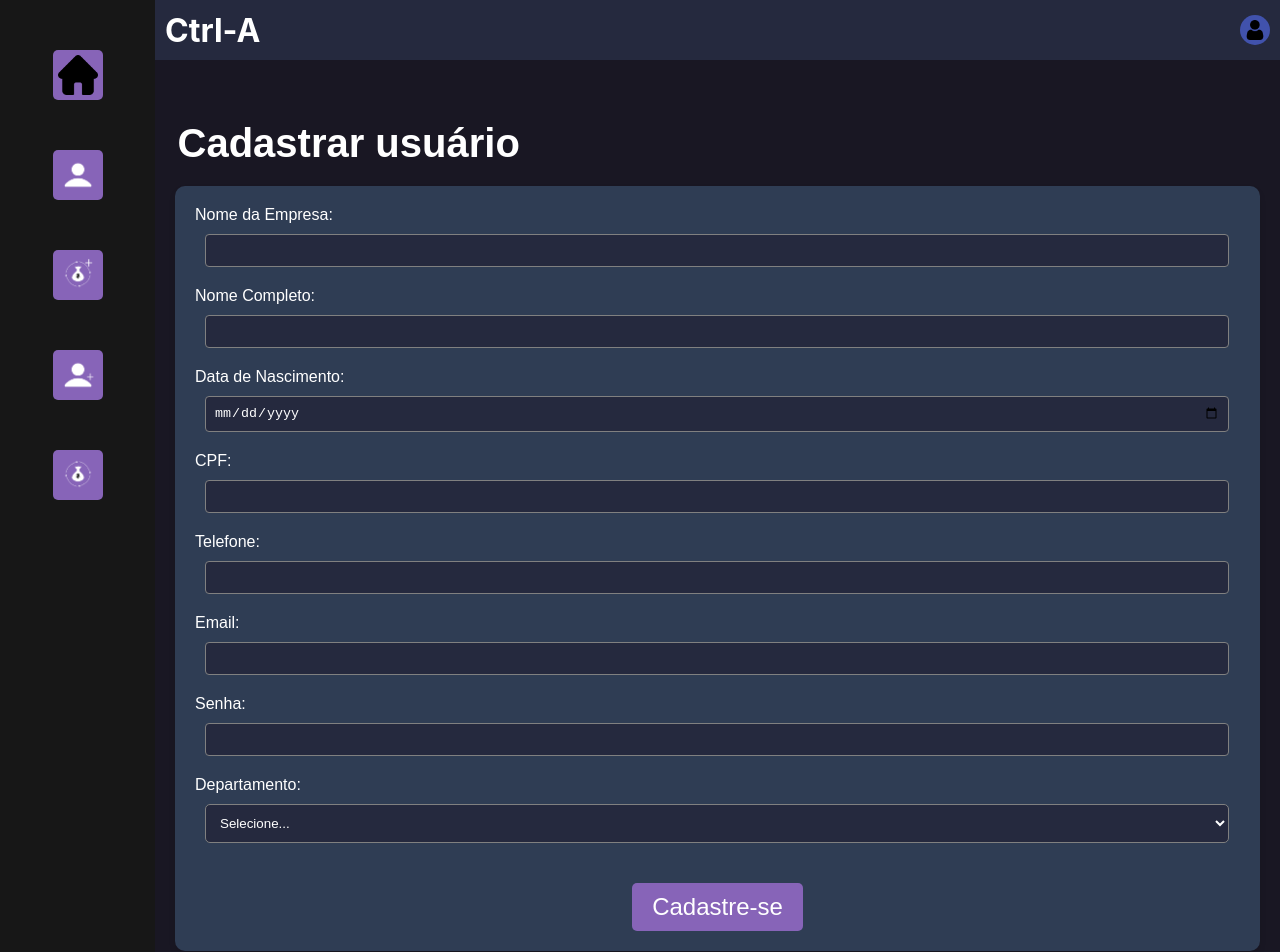
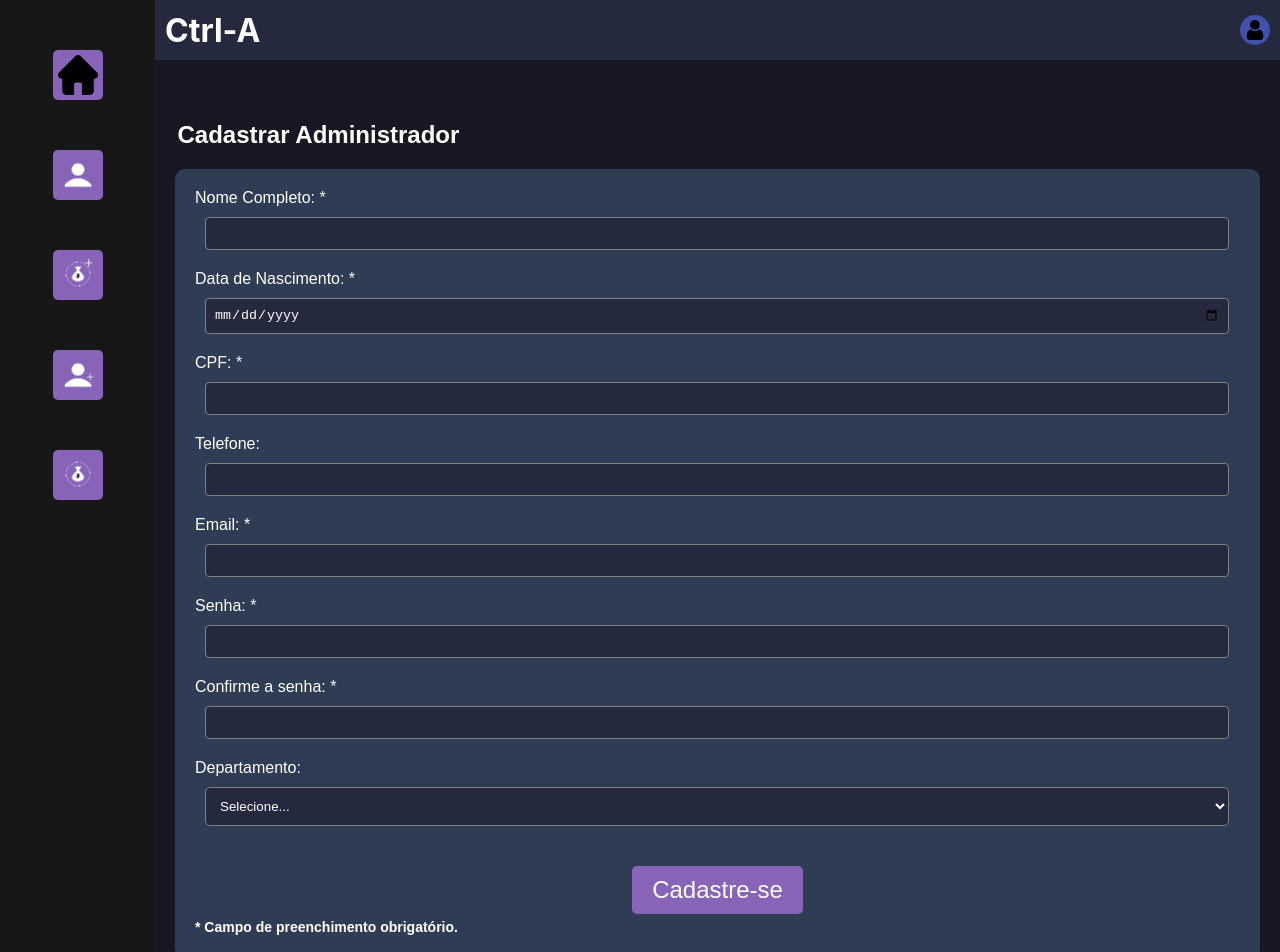
Before and after one commit to equipe-javali/API_3_FRONT, a React (Create React App) app in the folder ctrl-a/: page /CadastroUsuarioAdm in a window 1280 px wide. Shown: the top 952 px of the page. Built offline with nearby package versions, Linux system fonts and the light colour scheme.

Commit message:
17 - Ajustes no css do front do formulario de cadastro adm, adicao de preenchimento obrigatorio de alguns campos

```diff
--- a/ctrl-a/src/pages/cadastrarAdm.tsx
+++ b/ctrl-a/src/pages/cadastrarAdm.tsx
@@ -1,5 +1,5 @@
 import { FormEvent, useState } from "react";
-import './css/criarUsuario.css';
+import './css/cadastrarUsuarioAdm.css';
 
 export default function CriarUsuarioAdm() {
   const [nome, setNome] = useState('');
@@ -9,6 +9,7 @@ export default function CriarUsuarioAdm() {
   const [email, setEmail] = useState('');
   const [telefone, setTelefone] = useState('');
   const [senha, setSenha] = useState('');
+  const [confirmarSenha, setConfirmarSenha] = useState('');
   const [aviso, setAviso] = useState("")
 
   const handleNomeChange = (event: React.ChangeEvent<HTMLInputElement>) => {
@@ -39,9 +40,19 @@ export default function CriarUsuarioAdm() {
     setSenha(event.target.value);
   };
 
+  const handleConfirmarSenhaChange = (event: React.ChangeEvent<HTMLInputElement>) => {
+    setConfirmarSenha(event.target.value);
+  };
+
 
   const handleSubmit = async (event: FormEvent<HTMLButtonElement>) => {
     event.preventDefault();
+
+    if (senha !== confirmarSenha) {
+      alert('As senhas não correspondem!');
+      return;
+    }
+
     const data = {
       nome,
       cpf,
@@ -49,7 +60,8 @@ export default function CriarUsuarioAdm() {
       departamento,
       email,
       telefone,
-      senha
+      senha,
+      confirmarSenha
     };
 
     try {
@@ -77,39 +89,39 @@ export default function CriarUsuarioAdm() {
   return (
     <div className="cadastroUsuário">
       <div>
-        <h2>Cadastrar usuário</h2>
+        <h2>Cadastrar Administrador</h2>
       </div>
       <div className="primeira-parte">
         <div>
-          <label>Nome da Empresa:</label>
-          <input type="text" value={nome} onChange={handleNomeChange} />
-        </div>
-        <div>
-          <label>Nome Completo:</label>
-          <input type="text" value={nome} onChange={handleNomeChange} />
+          <label>Nome Completo: *</label>
+          <input type="text" value={nome} onChange={handleNomeChange} required />
         </div>
         <div>
         <div>
-          <label>Data de Nascimento:</label>
-          <input type="date" value={nascimento} onChange={handleNascimentoChange} />
+          <label>Data de Nascimento: *</label>
+          <input type="date" value={nascimento} onChange={handleNascimentoChange} required />
         </div>
-          <label>CPF:</label>
-          <input type="text" value={cpf} onChange={handleCPFChange} />
+          <label>CPF: *</label>
+          <input type="text" value={cpf} onChange={handleCPFChange} required />
         </div>
         <div>
           <label>Telefone:</label>
           <input type="text" value={telefone} onChange={handleTelefoneChange} />
         </div>
         <div>
-          <label>Email:</label>
-          <input type="email" value={email} onChange={handleEmailChange} />
+          <label>Email: *</label>
+          <input type="email" value={email} onChange={handleEmailChange} required />
         </div>
         <div>
-          <label>Senha:</label>
-          <input type="email" value={senha} onChange={handleSenhaChange} />
+          <label>Senha: *</label>
+          <input type="password" value={senha} onChange={handleSenhaChange} required />
         </div>
         <div>
-          <label>Departamento:</label>
+          <label>Confirme a senha: *</label>
+          <input type="password" value={confirmarSenha} onChange={handleConfirmarSenhaChange} required />
+        </div>
+        <div>
+          <label>Departamento: </label>
           <select value={departamento} onChange={handleDepartamentoChange}>
             <option value="">Selecione...</option>
             <option value="Departamento 1">Departamento 1</option>
@@ -117,6 +129,7 @@ export default function CriarUsuarioAdm() {
           </select>
         </div>
         <button onClick={handleSubmit}>Cadastre-se</button>
+        <h1>* Campo de preenchimento obrigatório.</h1>
         {aviso !== '' &&
           <div>{aviso}</div>
         }
--- a/ctrl-a/src/pages/css/cadastrarUsuarioAdm.css
+++ b/ctrl-a/src/pages/css/cadastrarUsuarioAdm.css
@@ -9,14 +9,14 @@
 .cadastroUsuário h1 {
   margin-top: 5px;
   margin-bottom: 5px;
-    font-size: 20px;
-    text-align: center;
+  font-size: 14px;
+  text-align: left;
 }
 
 .cadastroUsuário h2 {
   margin-top: 5px;
   margin-bottom: 5px;
-    font-size: 5vh;
+  font-size: 3vh;
   font-family: Arial, sans-serif;
   color: #fff;
   text-align: left;
```
Also changed, not shown: package.json (added, +14 -0 lines), 1 other file (tests, documents, lock files or other folders). Lines whose indentation alone changed are shown as unchanged.
